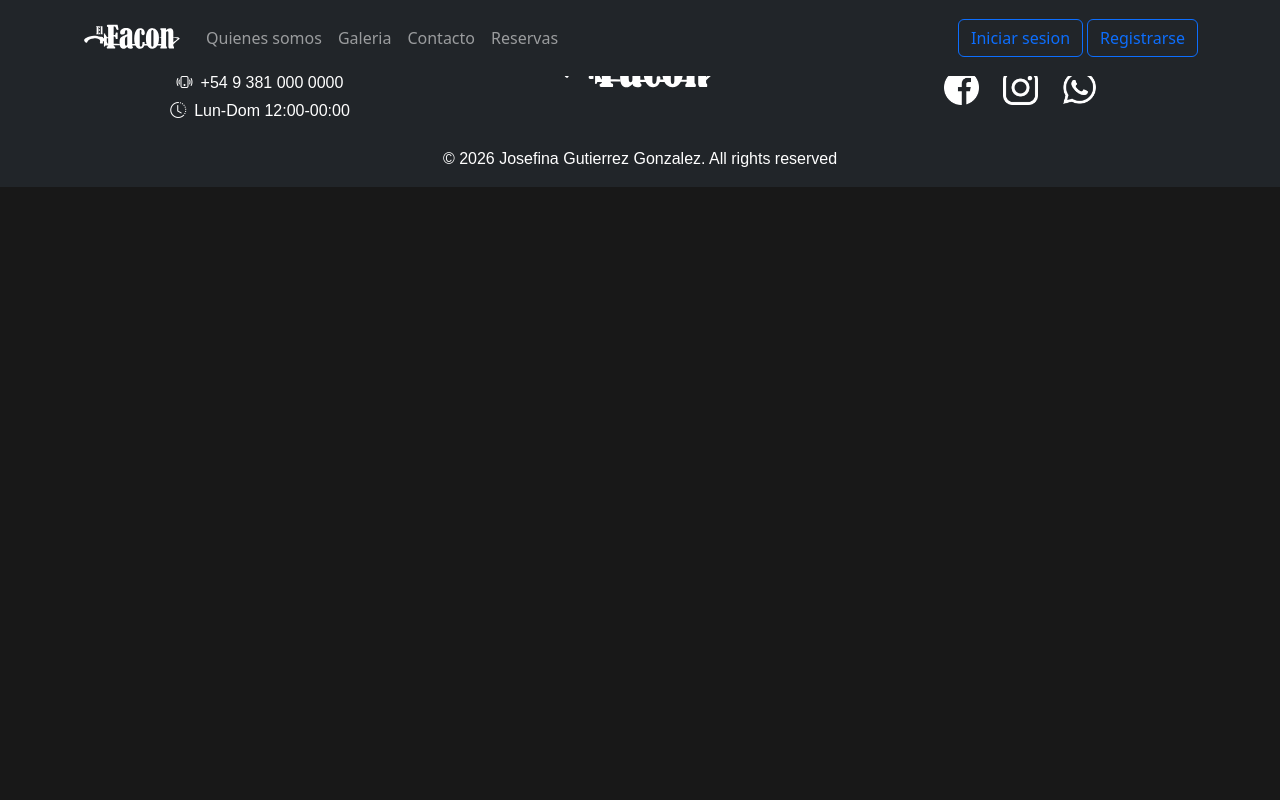
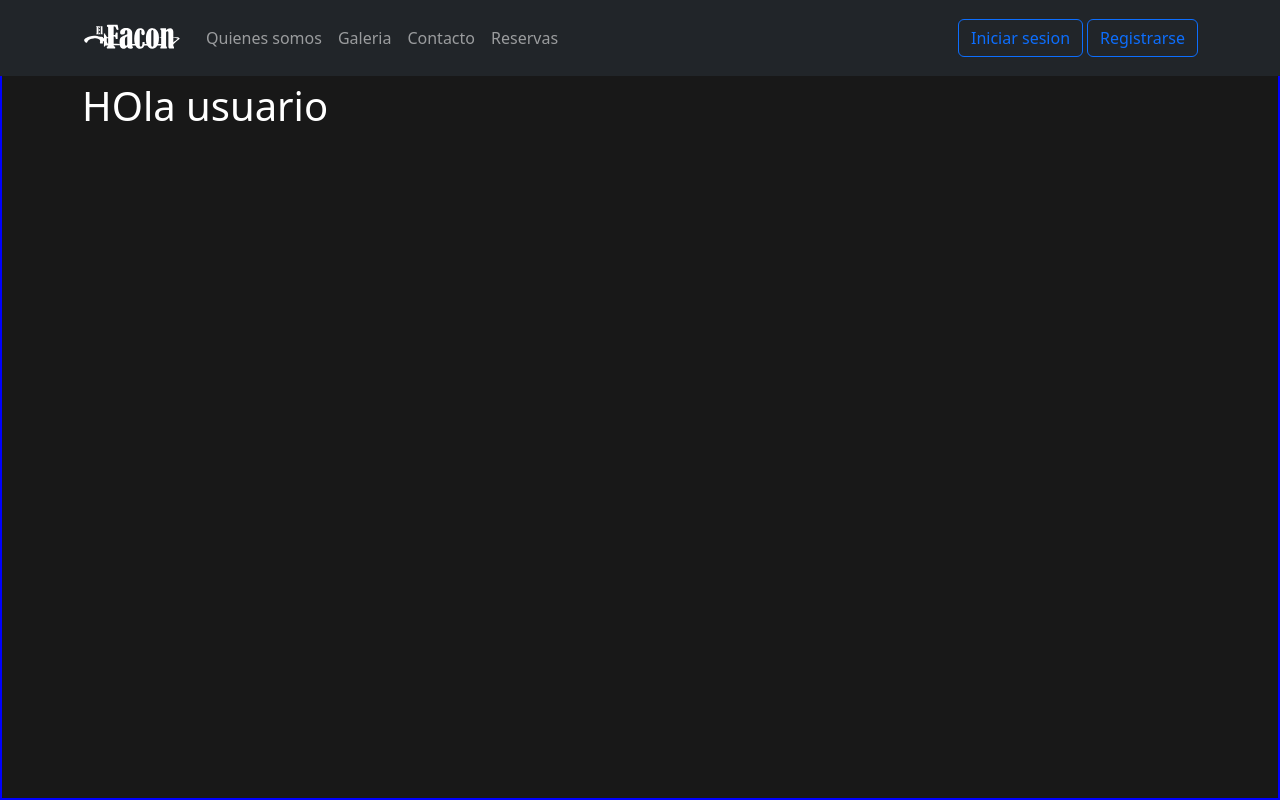
Before and after one commit to Jogutgon/el-facon-frontend, a React (Vite) app: page /user in a window 1280 px wide. Shown: the top 800 px of the page. Built offline with nearby package versions, Linux system fonts and the light colour scheme.

Commit message:
Add: useState, useEffect, const to get jwt, and Routes

```diff
--- a/src/App.jsx
+++ b/src/App.jsx
@@ -5,18 +5,42 @@ import HomeScreen from './pages/HomeScreen';
 import RegisterScreen from './pages/RegisterScreen';
 import LoginScreen from './pages/LoginScreen';
 import { BrowserRouter, Routes, Route } from 'react-router-dom';
-import { useState } from 'react';
-
+import { useEffect, useState } from 'react';
+import { jwtDecode } from 'jwt-decode';
+import AdminRouter from './router/AdminRouter';
+import UserRouter from './router/UserRouter';
 
 
 function App() {
 
   const [jwt, setJwt] = useState("")
-  const [isAdmin, setIsAdmin] = useState(false)
+  const [admin, setAdmin] = useState(false)
+
+  const verifyAdmin = () => {
+    try {
+      const jwtFromLogin = "eyJhbGciOiJIUzI1NiIsInR5cCI6IkpXVCJ9.eyJpZCI6IjY5Yzg2YzU3MTAzNDE3MDkyMzcyYjg0ZCIsInVzZXJuYW1lIjoidXN1YXJpbzEiLCJpc0FkbWluIjpmYWxzZSwiaWF0IjoxNzc0NzQyNjcxfQ.LIU_zP5SUjK-P_I5I-NKXiSmaQrz5xOJTdVaLqvjZuE"
+      const decodedToken = jwtDecode(jwtFromLogin)
+      setJwt(jwtFromLogin)
+      setAdmin(decodedToken.isAdmin)
+    } catch (error){
+      console.error("Error decoding JWT:", error)
+    }
+
+  }
+
+
+
+  useEffect(() => {
+    verifyAdmin()
+  }, [])
+
+
 
 
   return (
     <>
+
+
 
       <BrowserRouter>
 
@@ -26,6 +50,8 @@ function App() {
             <Route path='/' element={<HomeScreen/>}  />
             <Route path='/login' element={<LoginScreen/>}  />
             <Route path='/register' element={<RegisterScreen/>}  />
+            <Route path='/admin/*' element={<AdminRouter/>} />
+            <Route path='/user/*' element={<UserRouter />} />
 
           </Routes>
           <Footer/>
--- /dev/null
+++ b/src/pages/Admin/AdminScreen.jsx
@@ -0,0 +1,12 @@
+import React from 'react'
+import { Container } from 'react-bootstrap'
+
+function AdminScreen() {
+  return (
+    <Container className='box'>
+        <h1>Pagina principal de Administrador</h1>
+    </Container>
+  )
+}
+
+export default AdminScreen
--- /dev/null
+++ b/src/pages/Admin/CrudScreen.jsx
@@ -0,0 +1,11 @@
+import React from 'react'
+
+function CrudScreen() {
+  return (
+    <div className='box'>
+      <h1 className='text-white'>CRUD</h1>
+    </div>
+  )
+}
+
+export default CrudScreen
--- /dev/null
+++ b/src/router/AdminRouter.jsx
@@ -0,0 +1,15 @@
+import React from 'react'
+import { Route, Routes } from 'react-router-dom'
+import AdminScreen from '../pages/Admin/AdminScreen'
+import CrudScreen from '../pages/Admin/CrudScreen'
+
+function AdminRouter() {
+  return (
+    <Routes>
+      <Route path='/' element={<AdminScreen/>}  />
+      <Route path='/crud' element={<CrudScreen/>} />
+    </Routes>
+  )
+}
+
+export default AdminRouter
--- a/src/routes/UserRouter.jsx
+++ b/src/router/UserRouter.jsx
@@ -2,8 +2,8 @@ import React from 'react'
 
 function UserRouter() {
   return (
-    <div>
-
+    <div className='box'>
+      <h1 className='text-white'>HOla usuario</h1>
     </div>
   )
 }
--- a/src/styles/HomeStyles.css
+++ b/src/styles/HomeStyles.css
@@ -128,3 +128,9 @@ text-align: center;
 /* * {
   border: 1px solid red;
 } */
+
+.box{
+  min-height: 100vh;
+  border: 2px solid blue;
+  padding: 80px;
+}
```
Also changed, not shown: src/routes/AdminRouter.jsx (deleted, +0 -11 lines).
